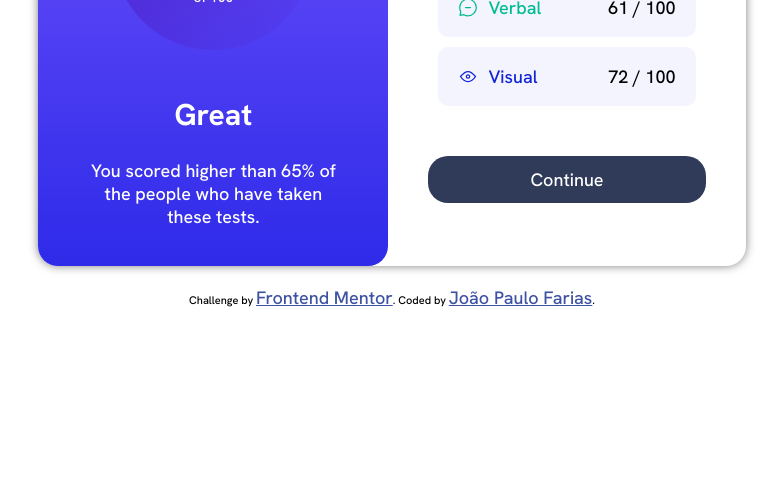
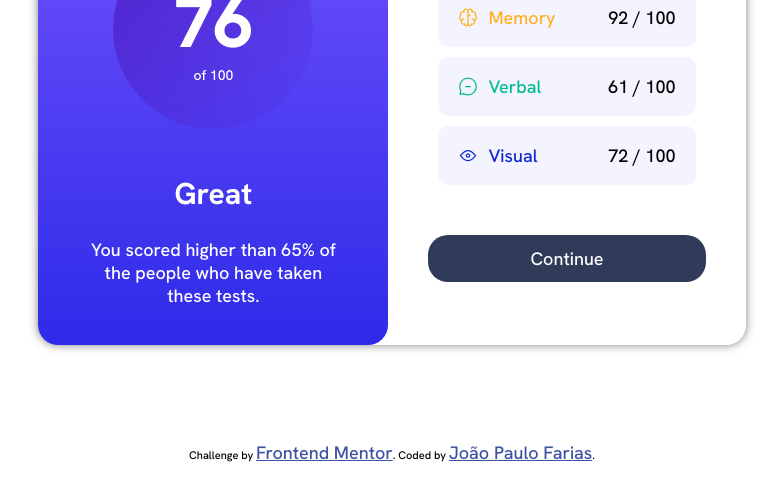
Before and after one commit to DevJpFarias/results-summary-html-css, a plain HTML site: page index.html in a window 1280 px wide. Shown: the part 269-770 px from the top of the page, without its empty margins (248-1031 px from the left). Drawn offline with Linux system fonts and the light colour scheme.

Commit message:
style: update design

```diff
--- a/index.html
+++ b/index.html
@@ -10,7 +10,7 @@
 
   <!-- Feel free to remove these styles or customise in your own stylesheet 👍 -->
   <style>
-    .attribution { font-size: 11px; text-align: center; }
+    .attribution { font-size: 11px; text-align: center; margin-bottom: -30px; }
     .attribution a { color: hsl(228, 45%, 44%); }
   </style>
 
@@ -21,9 +21,9 @@
   <link rel="stylesheet" href="styles/summary.css">
 </head>
 <body>
-  <div class="container">
-    <div class="grid-container">
-      <div class="result">
+  <main class="container">
+    <main class="grid-container">
+      <aside class="result">
         <h1>Your Result</h1>
 
         <div class="circle">
@@ -35,9 +35,9 @@
           <h2>Great</h2>
           <p>You scored higher than 65% of the people who have taken these tests.</p>
         </div>
-      </div>
+      </aside>
 
-      <div class="summary">
+      <aside class="summary">
         <h1>Summary</h1>
 
         <div class="values">
@@ -78,9 +78,9 @@
       <div class="button-div">
         <button class="button" onclick="onClick()">Continue</button>
       </div>
-      </div>
-    </div>
-  </div>
+      </aside>
+    </main>
+  </main>
 
   <div class="attribution">
     Challenge by <a href="https://www.frontendmentor.io?ref=challenge" target="_blank">Frontend Mentor</a>.
--- a/styles/global.css
+++ b/styles/global.css
@@ -4,11 +4,15 @@
   font-size: 18px;
 }
 
+body, html {
+  height: 100%;
+  margin: 0;
+}
+
 body {
   display: flex;
   flex-direction: column;
-  gap: 20px;
-  justify-content: center;
+  justify-content: space-evenly;
   padding: 0;
 }
 
@@ -17,7 +21,6 @@ body {
   flex-direction: column;
   align-items: center;
   justify-content: center;
-  margin-top: 10px;
 }
 
 .grid-container {
@@ -32,6 +35,10 @@ body {
 }
 
 @media (max-width: 768px) {
+  body, html {
+    height: 200vh;
+  }
+
   .grid-container {
     grid-template-columns: auto;
   }
```
